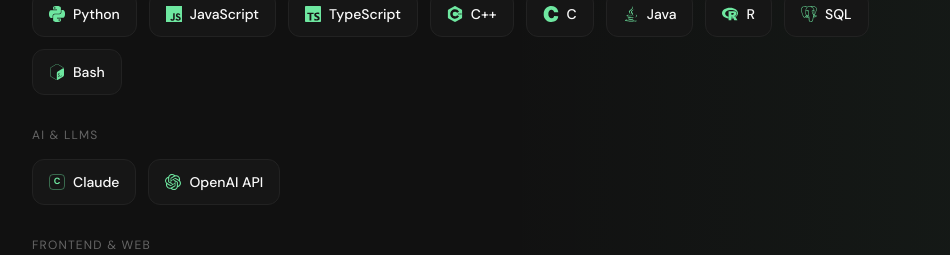
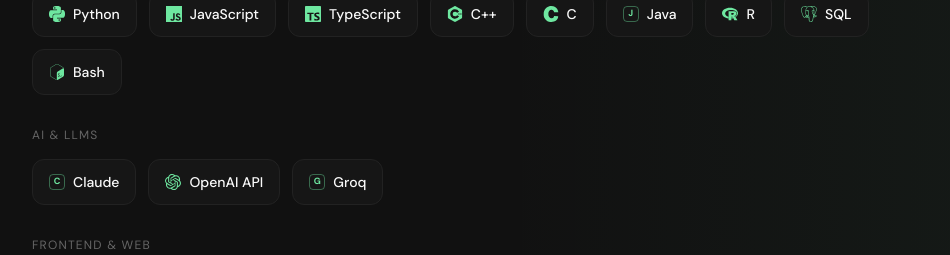
Before and after one commit to michael-felix/Portfolio, a React (Vite) app: page / in a window 1280 px wide. Shown: the part 1292-1547 px from the top of the page, without its empty margins (144-1094 px from the left). Built offline with nearby package versions, Linux system fonts and the light colour scheme.

Commit message:
Fixed Icons - SiJava

```diff
--- a/src/components/About.jsx
+++ b/src/components/About.jsx
@@ -29,7 +29,6 @@ import {
   SiNextdotjs,
   SiTailwindcss,
   SiFastapi,
-  SiJava,
   SiOpenai,
   SiTableau,
   SiVercel,
@@ -62,7 +61,7 @@ const techCategories = [
   },
   {
     name: "AI & LLMs",
-    techs: ["Claude", "OpenAI API"],
+    techs: ["Claude", "OpenAI API", "Groq"],
   },
   {
     name: "Frontend & Web",
@@ -111,7 +110,6 @@ const techIcons = {
   TypeScript: SiTypescript,
   "C++": SiCplusplus,
   C: SiC,
-  Java: SiJava,
   R: SiR,
   SQL: SiPostgresql,
   Bash: SiGnubash,
```
